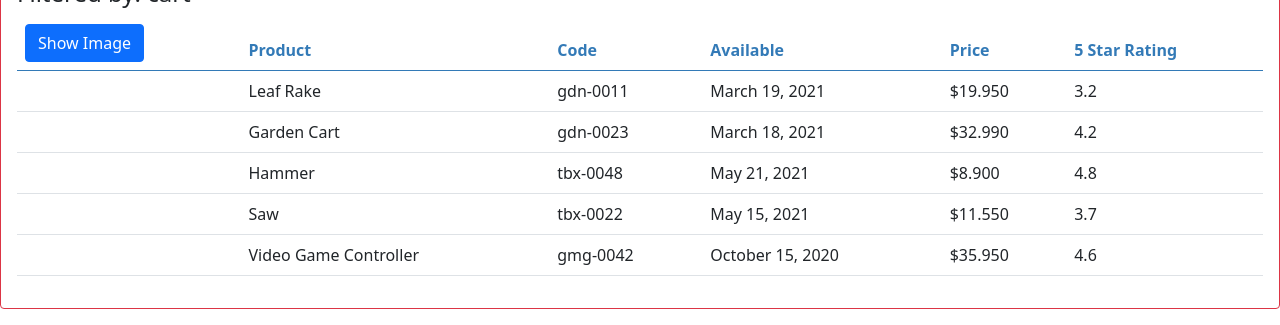
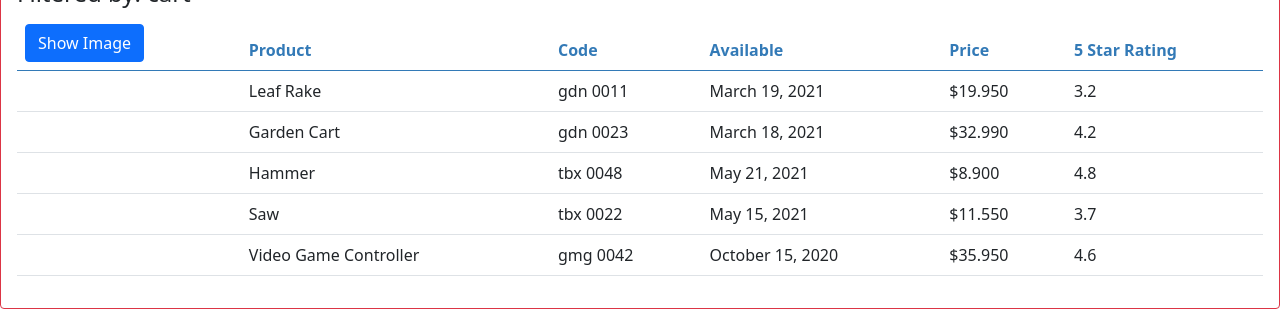
Before and after one commit to DevZibah/Angular-Practice, an Angular app: page / in a window 1280 px wide. Shown: the part 165-490 px from the top of the page. Built offline with nearby package versions, Linux system fonts and the light colour scheme.

Commit message:
custom pipe

```diff
--- a/src/app/app.module.ts
+++ b/src/app/app.module.ts
@@ -5,11 +5,13 @@ import { FormsModule } from '@angular/forms';
 import { AppRoutingModule } from './app-routing.module';
 import { AppComponent } from './app.component';
 import { ProductListComponent } from './products/product-list.component';
+import { ConvertToSpacesPipe } from './shared/convert-to-spaces.pipe';
 
 @NgModule({
   declarations: [
     AppComponent,
-    ProductListComponent
+    ProductListComponent,
+    ConvertToSpacesPipe
   ],
   imports: [
     BrowserModule,
--- a/src/app/products/product-list.component.html
+++ b/src/app/products/product-list.component.html
@@ -50,7 +50,8 @@
               />
             </td>
             <td>{{ product.productName }}</td>
-            <td>{{ product.productCode | lowercase }}</td>
+            <!-- add the custom pipe name: 'convertToSpaces' created in the pipe class component here. -->
+            <td>{{ product.productCode | lowercase | convertToSpaces: '-'}}</td>
             <td>{{ product.releaseDate }}</td>
             <!-- '1.3-3' means it should have one digit before the decimal point and three digits after  -->
             <td>{{ product.price | currency:'USD':'symbol':'1.3-3'}}</td>
--- a/src/app/products/product-list.component.ts
+++ b/src/app/products/product-list.component.ts
@@ -1,4 +1,4 @@
-import { Component } from '@angular/core';
+import { Component, OnInit } from '@angular/core';
 import { IProduct } from './product';
 
 // component decorator defines our metadata
@@ -9,8 +9,8 @@ import { IProduct } from './product';
   // linking the external style sheet. we can add more stylesheet urls separated with comma
   styleUrls: ['./product-list.component.css'],
 })
-// class defining our associated code
-export class ProductListComponent {
+// class defining our associated code. we implement the OnInit lifecycle hook interface
+export class ProductListComponent implements OnInit {
   pageTitle: string = 'Product List';
   //  using property binding to set the image size
   imageWidth: number = 50;
@@ -74,4 +74,8 @@ export class ProductListComponent {
   toggleImage(): void {
     this.showImage = !this.showImage;
   }
+  // OnInit method
+  ngOnInit(): void {
+    console.log('In OnInt');
+  }
 }
--- /dev/null
+++ b/src/app/shared/convert-to-spaces.pipe.ts
@@ -0,0 +1,15 @@
+import { Pipe, PipeTransform } from '@angular/core';
+
+// decorate the class with the pipe decorator
+@Pipe({
+  // this is the pipe's name we'll use when we reference the pipe in the HTML template
+  name: 'convertToSpaces',
+})
+// implement the PipeTransform Interface
+export class ConvertToSpacesPipe implements PipeTransform {
+  // transform is a method defines the string value to transform as the first params and the character string to use in the transformaton as the second params
+  transform(value: string, character: string): string {
+    // this return statement replaces any of the specified characters to space. in this case: '-' to ''
+    return value.replace(character, ' ');
+  }
+}
```
